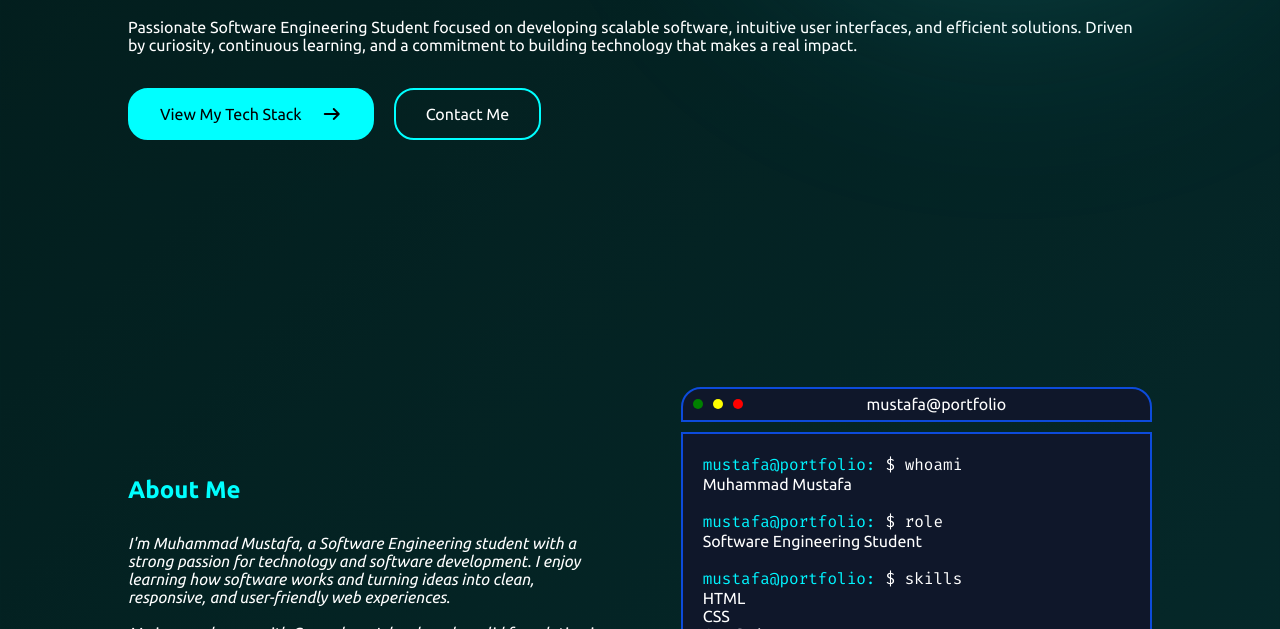
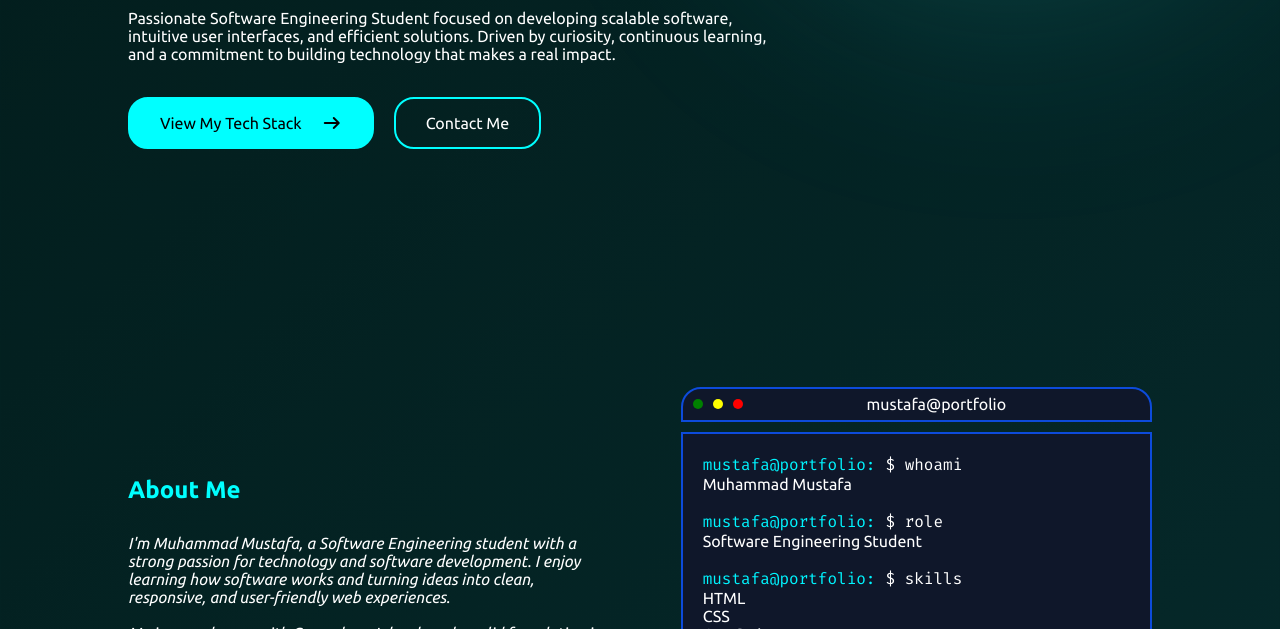
Before and after one commit to dev-Mustafa07/dev-Mustafa07.github.io, a plain HTML site: page index.html in a window 1280 px wide. Shown: the part 471-1100 px from the top of the page. Drawn offline with Linux system fonts and the light colour scheme.

Commit message:
Hero para fixed

```diff
--- a/style.css
+++ b/style.css
@@ -188,7 +188,7 @@ html {
     }
 }
 
-.hero p {
+#hero p {
     width: 50vw;
 }
 
```
